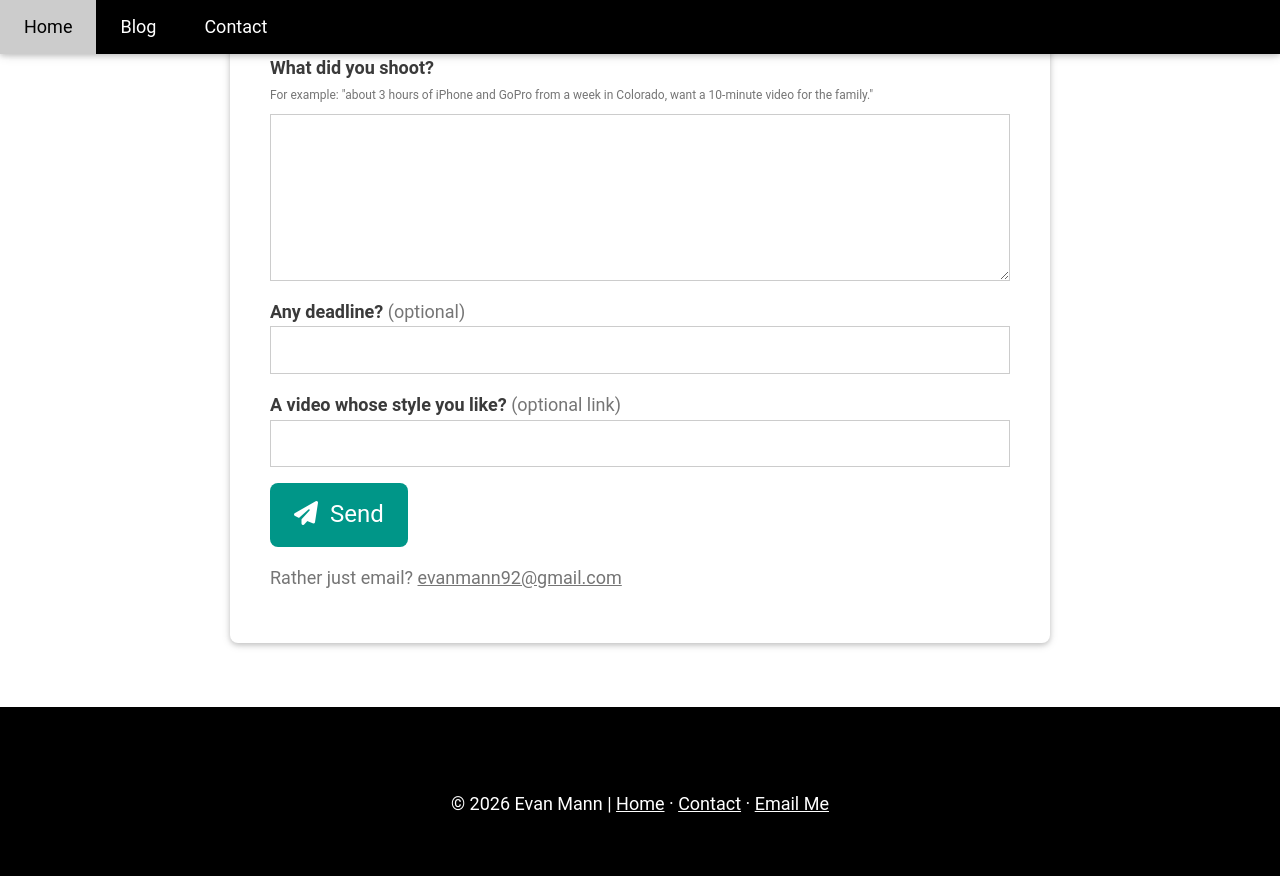
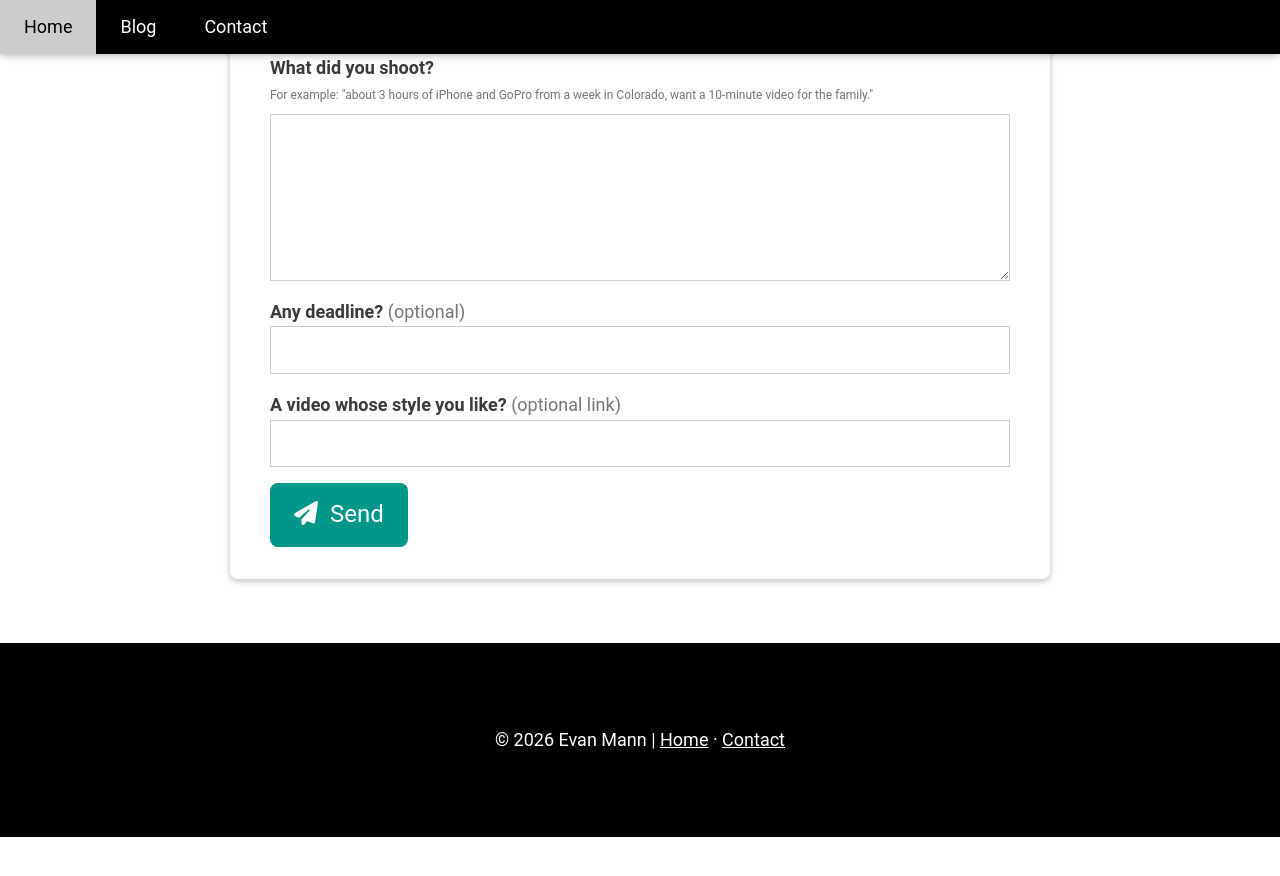
Before and after one commit to evanthemann/evanthemann.github.io, a Jekyll site: the page composition-and-cuts/index.html, which Jekyll copies as it is, in a window 1280 px wide and 900 px high, scrolled down 4411 px. Shown: the top 876 px of the window. Built offline with Jekyll 4.4.1, drawn with Linux system fonts in a browser that asks for light colours; after the commit the page ends 5248 px from its top, so only the background shows below that.

Commit message:
C&C: remove personal email address from page
Co-Authored-By: Claude Opus 5.5 <noreply@anthropic.com>
Claude-Session: https://claude.ai/code/session_01Kfi4nikh1zP74fnAfvsveK

```diff
--- a/composition-and-cuts/index.html
+++ b/composition-and-cuts/index.html
@@ -271,16 +271,13 @@
 
       <div id="formResult" class="w3-panel w3-hide w3-margin-top"></div>
 
-      <p class="w3-text-grey w3-margin-top">
-        Rather just email? <a href="mailto:evanmann92@gmail.com">evanmann92@gmail.com</a>
-      </p>
     </div>
   </div>
 </section>
 
 <!-- Footer -->
 <footer class="w3-container w3-black w3-center w3-padding-64">
-  <p>© <span class="yr">2026</span> Evan Mann | <a href="/">Home</a> · <a href="/contact/">Contact</a> · <a href="mailto:evanmann92@gmail.com">Email Me</a></p>
+  <p>© <span class="yr">2026</span> Evan Mann | <a href="/">Home</a> · <a href="/contact/">Contact</a></p>
 </footer>
 
 <script>
@@ -329,12 +326,12 @@
           form.reset();
         } else {
           result.className = 'w3-panel w3-pale-red w3-leftbar w3-border-red w3-margin-top';
-          result.innerHTML = json.message || 'Something went wrong. Please email evanmann92@gmail.com.';
+          result.innerHTML = json.message || 'Something went wrong. Please try again in a minute.';
         }
       })
       .catch(() => {
         result.className = 'w3-panel w3-pale-red w3-leftbar w3-border-red w3-margin-top';
-        result.innerHTML = 'Network error. Please email evanmann92@gmail.com.';
+        result.innerHTML = 'Network error. Please check your connection and try again.';
       })
       .finally(() => {
         submitBtn.disabled = false;
```
